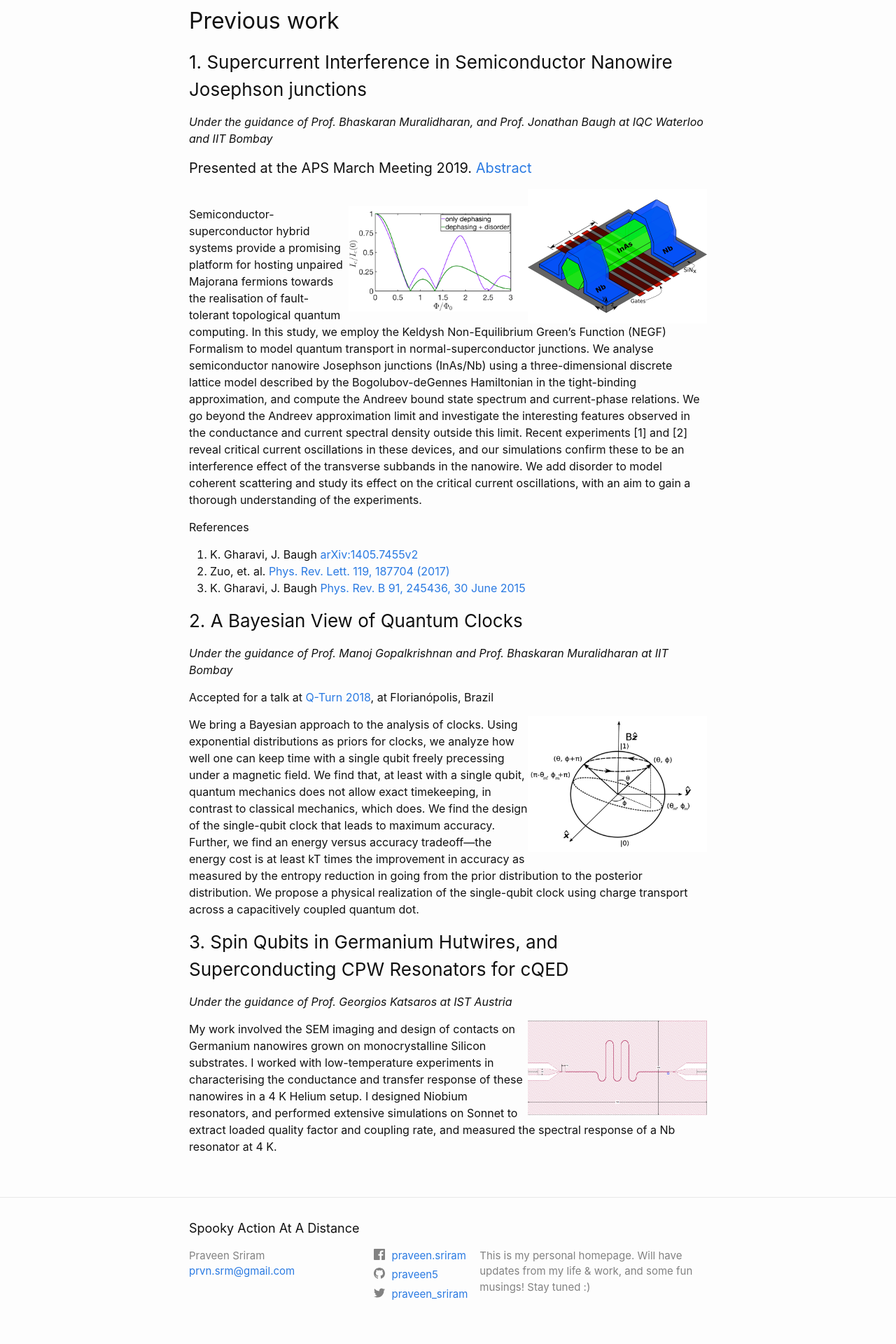
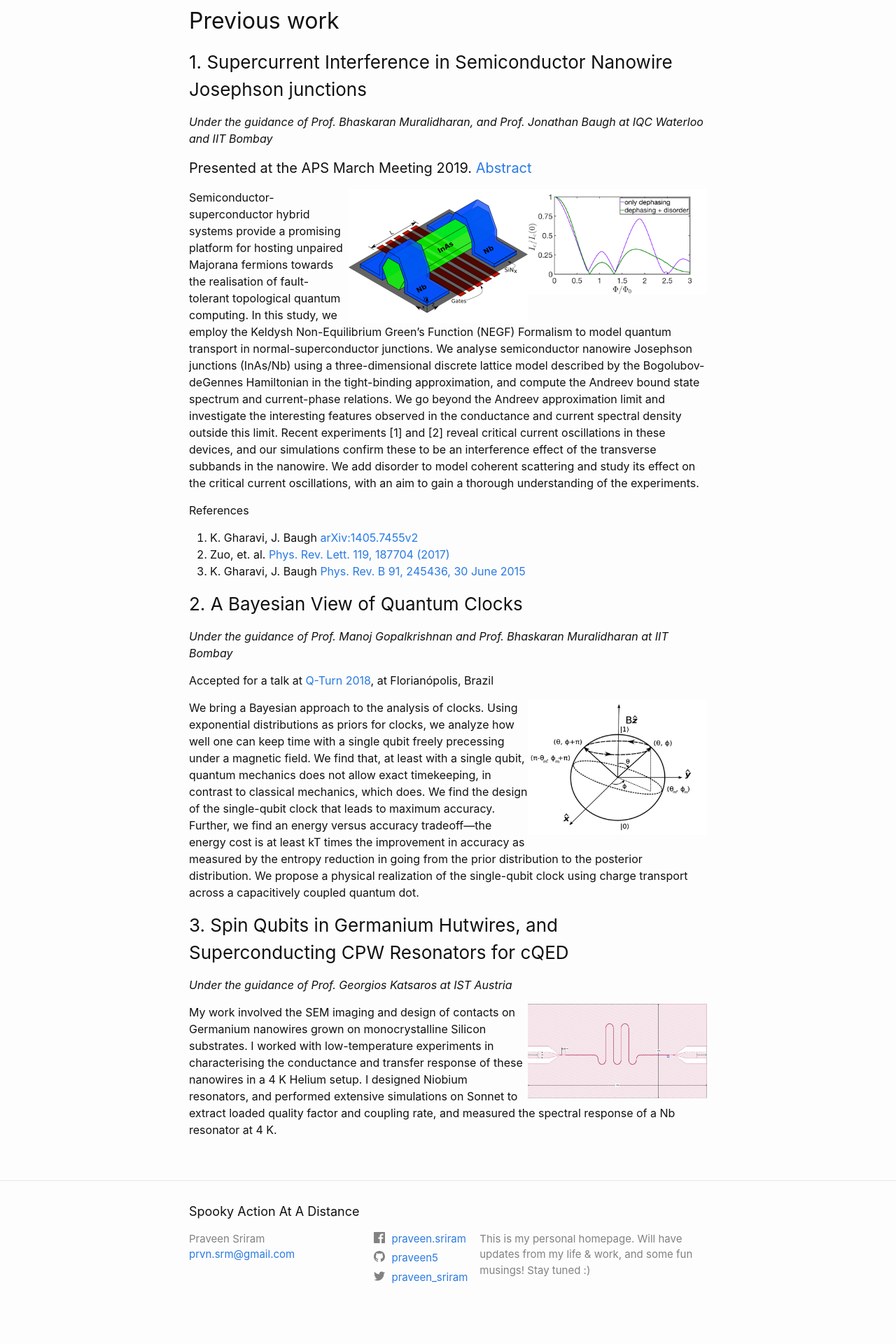
Before and after one commit to praveen5/praveen5.github.io, a Jekyll site: the page built from research.md, in a window 1280 px wide. Shown: the part 1223-3143 px from the top of the page at 70% size. Built offline with Jekyll 4.4.1, drawn with Linux system fonts in a browser that asks for light colours; after the commit the page ends 3119 px from its top, so only the background shows below that.

Commit message:
Update research.md

```diff
--- a/research.md
+++ b/research.md
@@ -40,9 +40,8 @@ _Under the guidance of Prof. Bhaskaran Muralidharan, and Prof. Jonathan Baugh at
 
 #### Presented at the APS March Meeting 2019. [Abstract](http://meetings.aps.org/Meeting/MAR19/Session/S05.9)
 <p>
-<img src="/Fig1AthickNb.jpeg" ALIGN = "RIGHT" width="256" title="NanowireModel"><br>
-
-<img src="/dephasing_disorder.png" ALIGN = "RIGHT" width="256" title="CriticalCurrentOscillations">
+<div><img src="/dephasing_disorder.png" ALIGN = "RIGHT" width="256" title="CriticalCurrentOscillations"></div>
+<div><img src="/Fig1AthickNb.jpeg" ALIGN = "RIGHT" width="256" title="NanowireModel"></div>
 
 Semiconductor-superconductor hybrid systems provide a promising platform for hosting unpaired Majorana fermions towards the realisation of fault-tolerant topological quantum computing. In this study, we employ the Keldysh Non-Equilibrium Green’s Function (NEGF) Formalism to model quantum transport in normal-superconductor junctions. We analyse semiconductor nanowire Josephson junctions (InAs/Nb) using a three-dimensional discrete lattice model described by the Bogolubov-deGennes Hamiltonian in the tight-binding approximation, and compute the Andreev bound state spectrum and current-phase relations. We go beyond the Andreev approximation limit and investigate the interesting features observed in the conductance and current spectral density outside this limit. Recent experiments [1] and [2] reveal critical current oscillations in these devices, and our simulations confirm these to be an interference effect of the transverse subbands in the nanowire. We add disorder to model coherent scattering and study its effect on the critical current oscillations, with an aim to gain a thorough understanding of the experiments.
 </p>
```
